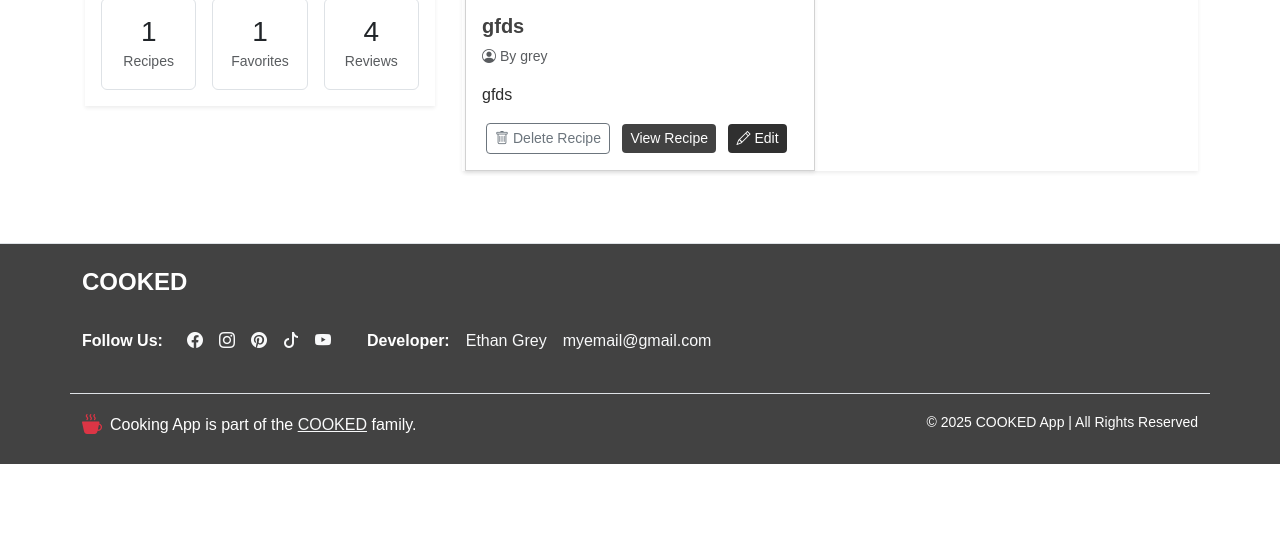
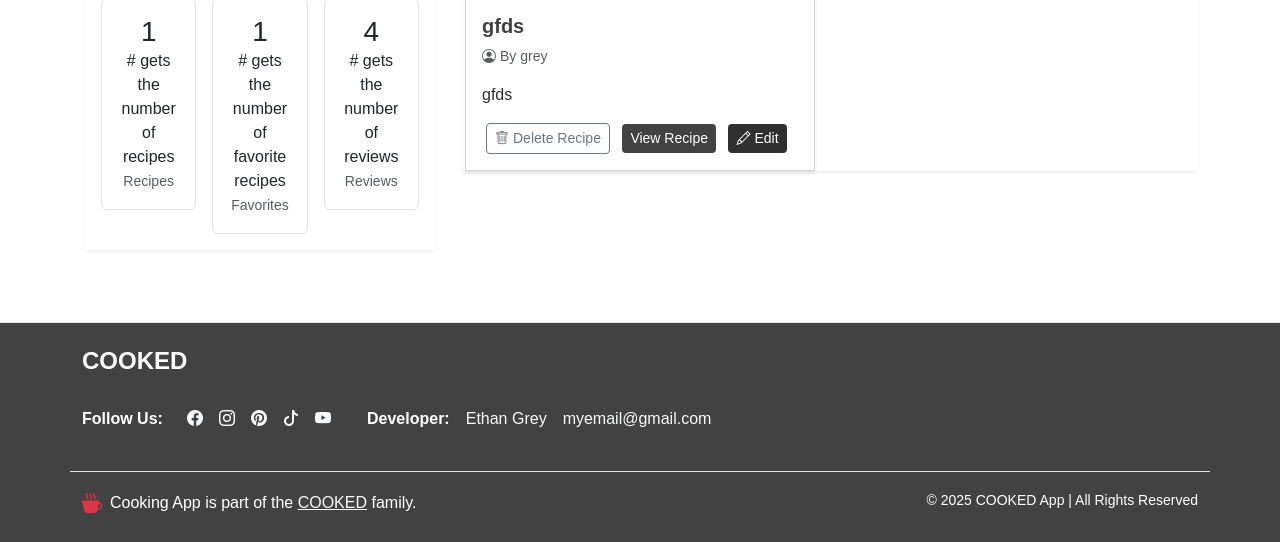
Before and after one commit to Ethan-Grey/Cooked_Website, a Django app: page /users/profile/ in a window 1280 px wide. Shown: the part 949-1491 px from the top of the page. Before the commit the page ends 1413 px from the top, so only its background shows below. Run offline with Django 5.2, Linux system fonts and the light colour scheme; a user stored in the database is signed in; data comes from the database, SQL or seed files in the repository.

Commit message:
added some comments

```diff
--- a/users/templates/users/profile_view.html
+++ b/users/templates/users/profile_view.html
@@ -136,19 +136,19 @@
                         <div class="row text-center g-3">
                             <div class="col-4">
                                 <div class="p-3 border rounded">
-                                    <h3 class="m-0 text-forest-green">{{ recipes|length }}</h3>
+                                    <h3 class="m-0 text-forest-green">{{ recipes|length }}</h3> # gets the number of recipes
                                     <small class="text-muted">Recipes</small>
                                 </div>
                             </div>
                             <div class="col-4">
                                 <div class="p-3 border rounded">
-                                    <h3 class="m-0 text-oak-brown">{{ favorite_recipes|length }}</h3>
+                                    <h3 class="m-0 text-oak-brown">{{ favorite_recipes|length }}</h3> # gets the number of favorite recipes
                                     <small class="text-muted">Favorites</small>
                                 </div>
                             </div>
                             <div class="col-4">
                                 <div class="p-3 border rounded">
-                                    <h3 class="m-0 text-oak-brown">{{ user_reviews|length }}</h3>
+                                    <h3 class="m-0 text-oak-brown">{{ user_reviews|length }}</h3> # gets the number of reviews
                                     <small class="text-muted">Reviews</small>
                                 </div>
                             </div>
```
